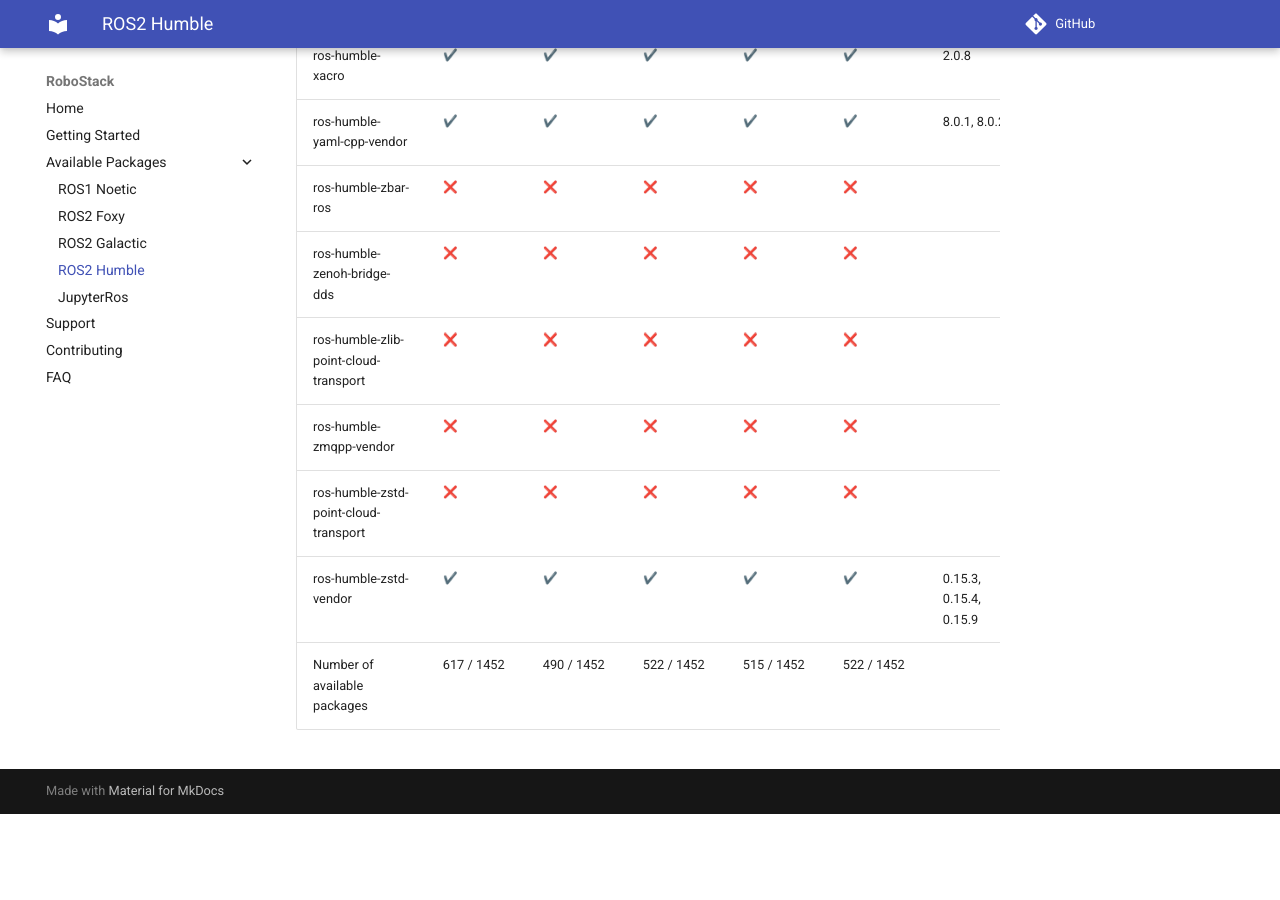
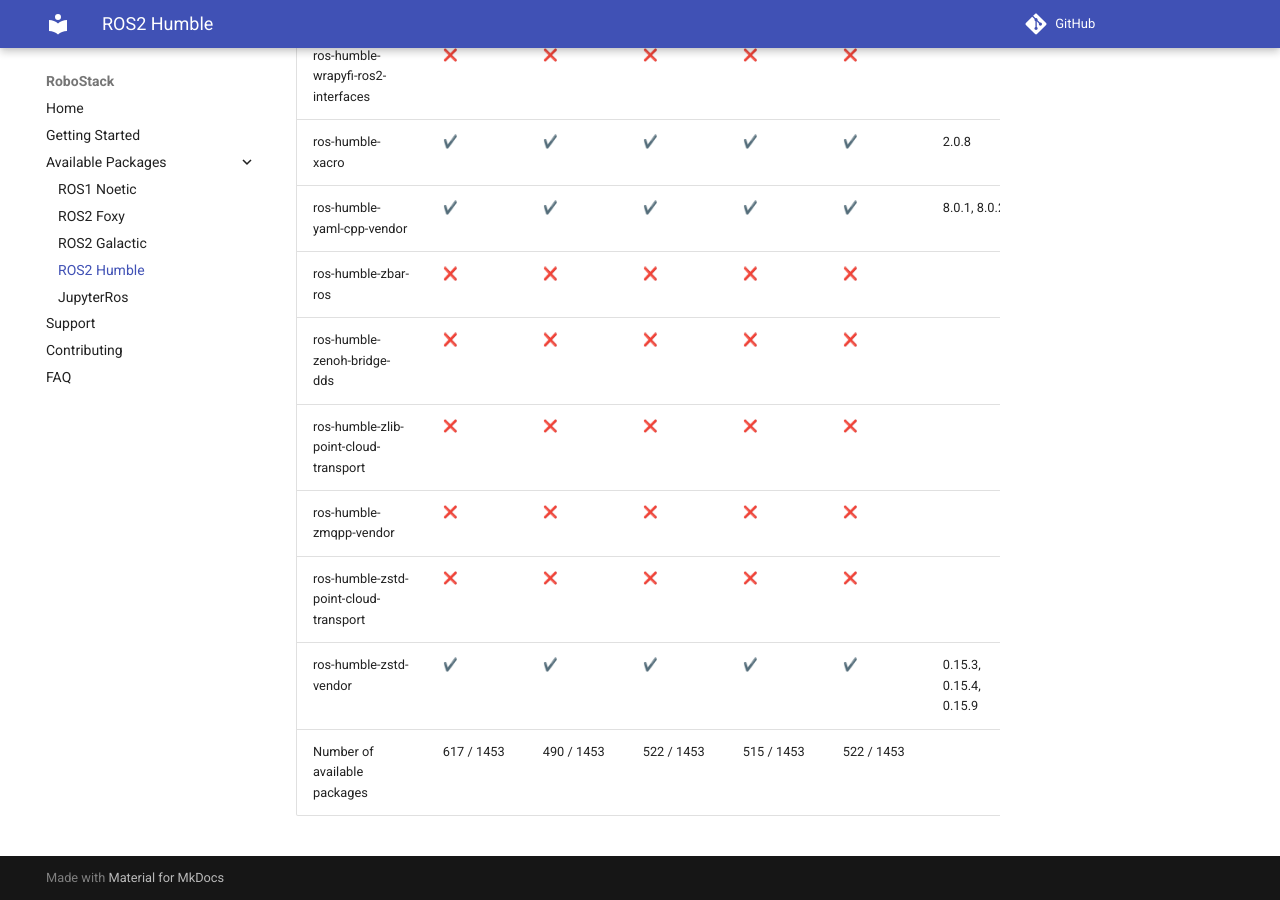
Before and after one commit to RoboStack/robostack.github.io, an MkDocs documentation site: the page built from docs/humble.md, in a window 1280 px wide and 900 px high, scrolled down 112701 px. Built offline with MkDocs 1.6.1 and Material for MkDocs 9.7.7, drawn with Linux system fonts in a browser that asks for light colours; emoji names are drawn with the system emoji font; comment, search, counter and statistics services are not loaded; before the commit the page ends 113515 px from its top, so only the background shows below that; some of the changed text lies outside the part shown.

Commit message:
Update tables

```diff
--- a/docs/humble.md
+++ b/docs/humble.md
@@ -1452,4 +1453,4 @@
 | ros-humble-zmqpp-vendor | :x: { data-sort='0' } | :x: { data-sort='0' } | :x: { data-sort='0' } | :x: { data-sort='0' } | :x: { data-sort='0' } |   |
 | ros-humble-zstd-point-cloud-transport | :x: { data-sort='0' } | :x: { data-sort='0' } | :x: { data-sort='0' } | :x: { data-sort='0' } | :x: { data-sort='0' } |   |
 | ros-humble-zstd-vendor | :heavy_check_mark: { data-sort='1' } | :heavy_check_mark: { data-sort='1' } | :heavy_check_mark: { data-sort='1' } | :heavy_check_mark: { data-sort='1' } | :heavy_check_mark: { data-sort='1' } | 0.15.3, 0.15.4, 0.15.9  |
-| Number of available packages |  617 / 1452 | 490 / 1452 | 522 / 1452 | 515 / 1452 | 522 / 1452 |
+| Number of available packages |  617 / 1453 | 490 / 1453 | 522 / 1453 | 515 / 1453 | 522 / 1453 |
```
Also changed, not shown: other parts of docs/humble.md (+1 -0 lines).
